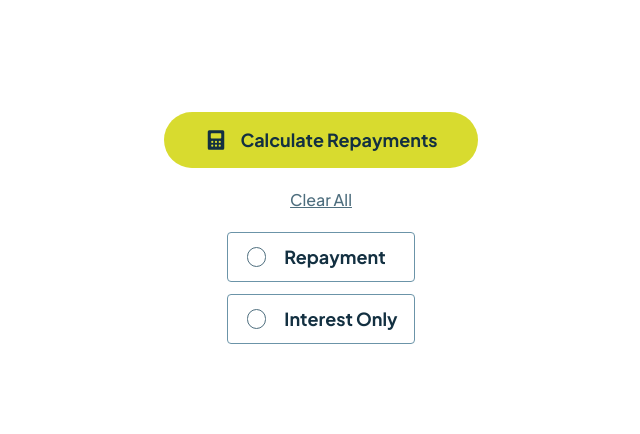
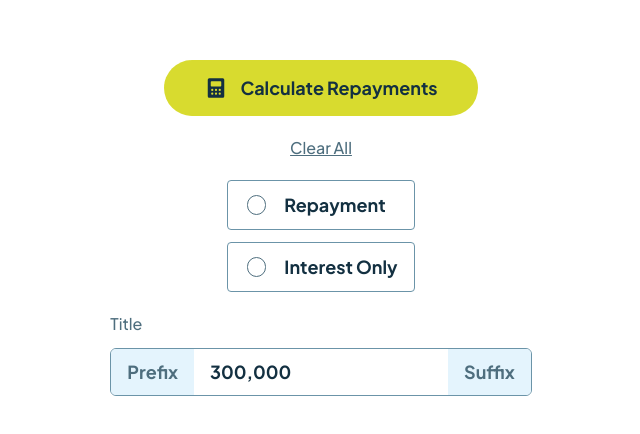
Before and after one commit to joshjavier/mortgage-repayment-calculator, a React (Vite) app: page / in a window 1280 px wide. Shown: the part 172-606 px from the top of the page, without its empty margins (319-959 px from the left). Built offline with nearby package versions, Linux system fonts and the light colour scheme.

Commit message:
feat: build NumberField component

```diff
--- a/src/App.tsx
+++ b/src/App.tsx
@@ -1,4 +1,5 @@
 import IconCalculator from './assets/icon-calculator.svg?react'
+import { NumberField } from './components/number-field/number-field'
 import { RadioButton } from './components/radio-button/radio-button'
 import { Button } from './components/ui/button'
 import { RadioGroup } from './components/ui/radio-group'
@@ -9,6 +10,17 @@ function RadioGroupDemo() {
       <RadioButton value="repayment" label="Repayment" />
       <RadioButton value="interestOnly" label="Interest Only" />
     </RadioGroup>
+  )
+}
+
+function NumberFieldDemo() {
+  return (
+    <NumberField
+      value={300000}
+      leftSection="Prefix"
+      rightSection="Suffix"
+      label="Title"
+    />
   )
 }
 
@@ -23,6 +35,8 @@ function App() {
       <Button variant="link">Clear All</Button>
 
       <RadioGroupDemo />
+
+      <NumberFieldDemo />
     </div>
   )
 }
--- /dev/null
+++ b/src/components/number-field/number-field.tsx
@@ -0,0 +1,70 @@
+import { cn } from '@/lib/utils'
+import { useId, type ReactNode } from 'react'
+import { NumericFormat, type NumericFormatProps } from 'react-number-format'
+import { Input } from '../ui/input'
+import { Label } from '../ui/label'
+
+type NumberInputProps = NumericFormatProps
+
+interface NumberFieldProps extends NumberInputProps {
+  label?: string
+  rightSection?: ReactNode
+  leftSection?: ReactNode
+}
+
+function NumberInput({ ...props }: NumberInputProps) {
+  return <NumericFormat customInput={Input} thousandSeparator {...props} />
+}
+
+export function NumberField({
+  label,
+  leftSection,
+  rightSection,
+  ...inputProps
+}: NumberFieldProps) {
+  const inputId = useId()
+  return (
+    <div>
+      {label && (
+        <Label
+          htmlFor={inputId}
+          className="text-preset-4 w mb-150 p-0 text-slate-700"
+        >
+          {label}
+        </Label>
+      )}
+      <div
+        className={cn(
+          'group flex min-h-12 overflow-clip rounded-sm border border-slate-500',
+          'focus-within:border-lime hover:not-focus-within:border-slate-900',
+        )}
+      >
+        {leftSection && (
+          <div
+            className={cn(
+              'text-preset-3 inline-flex flex-none items-center bg-slate-100 px-200 text-slate-700',
+              'group-focus-within:bg-lime group-focus-within:text-slate-900',
+            )}
+          >
+            {leftSection}
+          </div>
+        )}
+        <NumberInput
+          id={inputId}
+          className="text-preset-3 h-auto rounded-none border-none px-200 text-slate-900 shadow-none focus-visible:ring-0"
+          {...inputProps}
+        />
+        {rightSection && (
+          <div
+            className={cn(
+              'text-preset-3 inline-flex flex-none items-center bg-slate-100 px-200 text-slate-700',
+              'group-focus-within:bg-lime group-focus-within:text-slate-900',
+            )}
+          >
+            {rightSection}
+          </div>
+        )}
+      </div>
+    </div>
+  )
+}
--- a/src/components/ui/input.tsx
+++ b/src/components/ui/input.tsx
@@ -6,7 +6,7 @@ function Input({ className, type, ...props }: React.ComponentProps<'input'>) {
       type={type}
       data-slot="input"
       className={cn(
-        'file:text-foreground placeholder:text-muted-foreground selection:bg-primary selection:text-primary-foreground dark:bg-input/30 border-input flex h-9 w-full min-w-0 rounded-md border bg-transparent px-3 py-1 text-base shadow-xs transition-[color,box-shadow] outline-none file:inline-flex file:h-7 file:border-0 file:bg-transparent file:text-sm file:font-medium disabled:pointer-events-none disabled:cursor-not-allowed disabled:opacity-50 md:text-sm',
+        'file:text-foreground placeholder:text-muted-foreground selection:bg-primary selection:text-primary-foreground dark:bg-input/30 border-input flex h-9 w-full min-w-0 rounded-md border bg-transparent px-3 py-1 text-base shadow-xs transition-[color,box-shadow] outline-none file:inline-flex file:h-7 file:border-0 file:bg-transparent file:text-sm file:font-medium disabled:pointer-events-none disabled:cursor-not-allowed disabled:opacity-50',
         'focus-visible:border-ring focus-visible:ring-ring/50 focus-visible:ring-[3px]',
         'aria-invalid:ring-destructive/20 dark:aria-invalid:ring-destructive/40 aria-invalid:border-destructive',
         className,
--- a/src/components/ui/label.tsx
+++ b/src/components/ui/label.tsx
@@ -9,7 +9,7 @@ function Label({
     <LabelPrimitive.Root
       data-slot="label"
       className={cn(
-        'text-preset-3 flex items-center gap-200 px-200 py-150 text-slate-900 select-none group-data-[disabled=true]:pointer-events-none group-data-[disabled=true]:opacity-50 peer-disabled:cursor-not-allowed peer-disabled:opacity-50',
+        'text-preset-3 inline-flex items-center gap-200 px-200 py-150 text-slate-900 select-none group-data-[disabled=true]:pointer-events-none group-data-[disabled=true]:opacity-50 peer-disabled:cursor-not-allowed peer-disabled:opacity-50',
         className,
       )}
       {...props}
```
